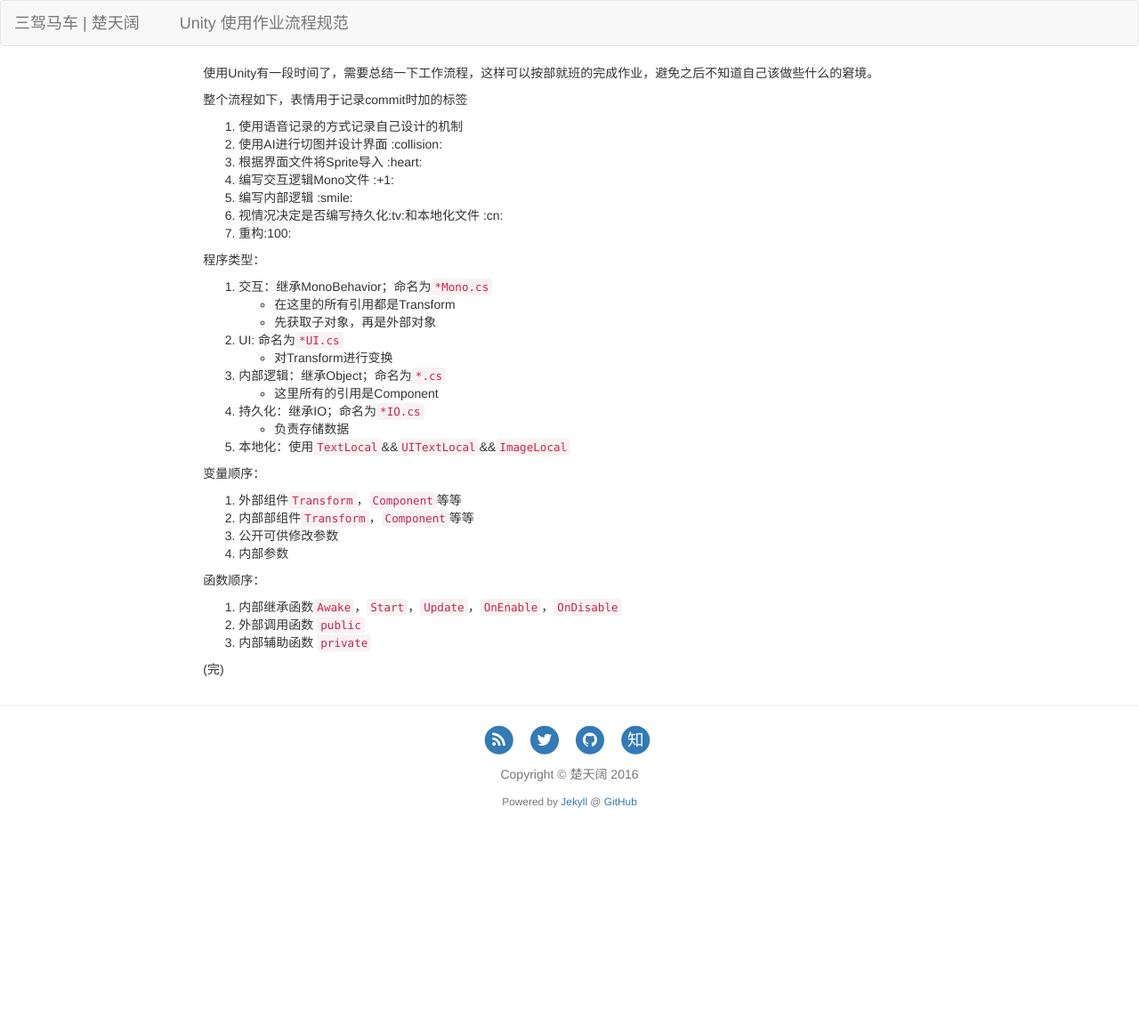
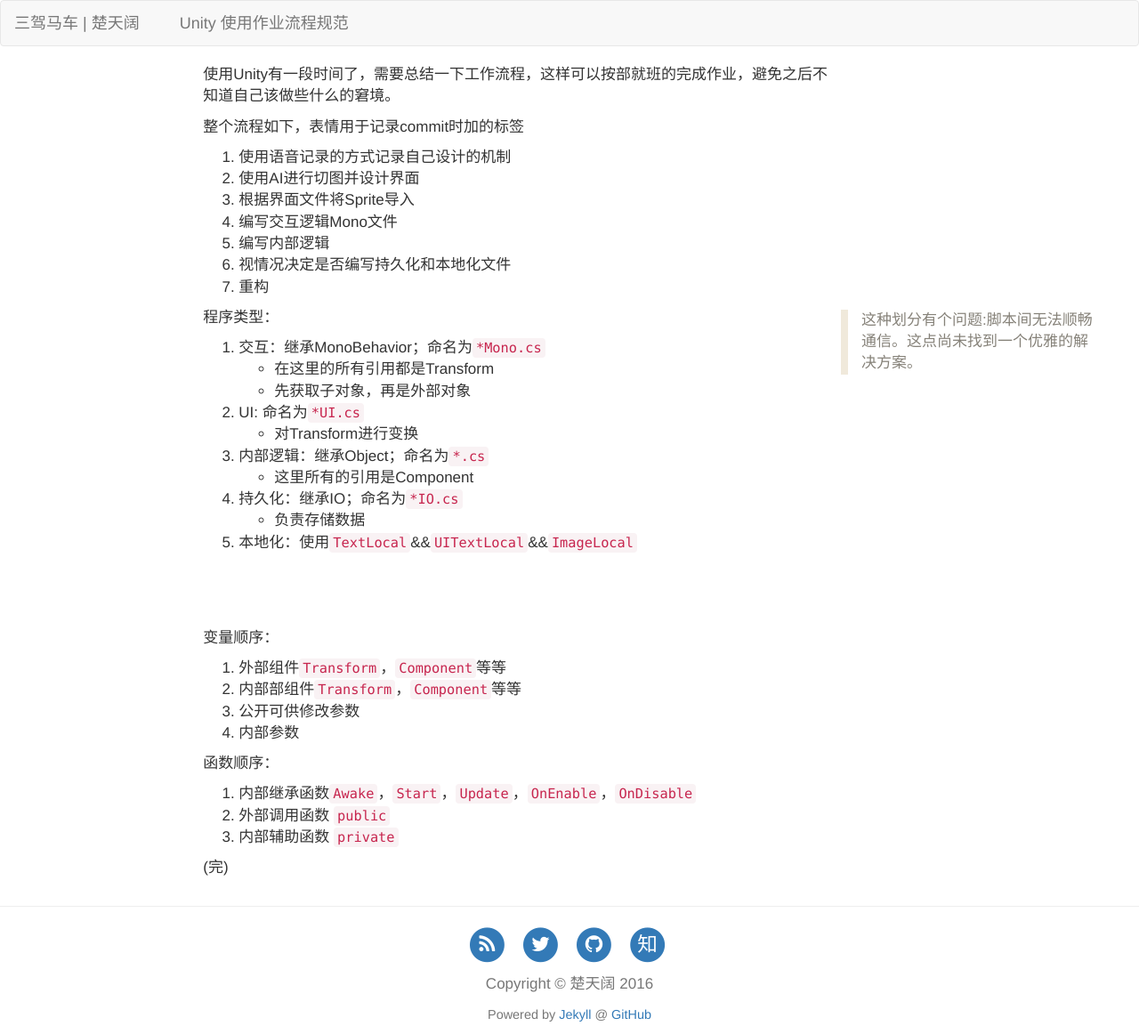
Before and after one commit to guoyu07/blog.tkchu.me, a Jekyll site: the page built from _posts/2016-10-23-unity-workflow.md, in a window 1280 px wide. Shown: the whole page at 89% size. Built offline with Jekyll 4.4.1, drawn with Linux system fonts in a browser that asks for light colours; nearby versions of some CDN libraries; before the commit the page ends 920 px from its top, so only the background shows below that.

Commit message:
增加侧边栏辅助

```diff
--- a/_includes/head.html
+++ b/_includes/head.html
@@ -12,5 +12,5 @@
 <link href="http://apps.bdimg.com/libs/fontawesome/4.2.0/css/font-awesome.min.css" rel="stylesheet" type="text/css">
 <!-- Bootstrap end -->
 
-<link rel="icon" type="image/png" href="//assets/favicon-32x32.png" sizes="32x32" />
-<link rel="icon" type="image/png" href="//assets/favicon-16x16.png" sizes="16x16" />
+<link rel="icon" type="image/png" href="/assets/favicon-32x32.png" sizes="32x32" />
+<link rel="icon" type="image/png" href="/assets/favicon-16x16.png" sizes="16x16" />
--- a/_layouts/post.html
+++ b/_layouts/post.html
@@ -3,6 +3,9 @@
 <head>
   {% include head.html %}
   <title>{% if page.title %}{{ page.title }} | {% endif%}{{ site.title | escape }}</title>
+  <script type="text/javascript" src="/assets/script.js"></script>
+  <link rel="stylesheet" href="/assets/post.css">
+
 </head>
 <body>
   <header>
@@ -20,14 +23,16 @@
 
   </header>
 
-  <div class="container-fluid">
+  <article class="container-fluid">
     <div class="row">
-      <div class="col-md-8 col-md-offset-2">
+      <div class="col-md-2"></div>
+      <div class="col-md-7">
         {{content}}
         <p>(完)</p>
       </div>
     </div>
-  </div>
+    </div>
+  </article>
   <hr>
   {% include links.html %}
   {% include footer.html %}
--- a/_posts/2016-10-23-unity-workflow.md
+++ b/_posts/2016-10-23-unity-workflow.md
@@ -9,14 +9,15 @@ category: program
 整个流程如下，表情用于记录commit时加的标签
 
 1. 使用语音记录的方式记录自己设计的机制
-2. 使用AI进行切图并设计界面 :collision:
-3. 根据界面文件将Sprite导入 :heart:
-4. 编写交互逻辑Mono文件 :+1:
-5. 编写内部逻辑 :smile:
-6. 视情况决定是否编写持久化:tv:和本地化文件 :cn:
-7. 重构:100:
+2. 使用AI进行切图并设计界面
+3. 根据界面文件将Sprite导入
+4. 编写交互逻辑Mono文件
+5. 编写内部逻辑
+6. 视情况决定是否编写持久化和本地化文件
+7. 重构
 
 程序类型：
+<span name="cross_fire"></span>
 
 1. 交互：继承MonoBehavior；命名为`*Mono.cs`
   - 在这里的所有引用都是Transform
@@ -28,6 +29,12 @@ category: program
 4. 持久化：继承IO；命名为`*IO.cs`
   - 负责存储数据
 5. 本地化：使用`TextLocal`&&`UITextLocal`&&`ImageLocal`
+
+<aside name="cross_fire">
+
+这种划分有个问题:脚本间无法顺畅通信。这点尚未找到一个优雅的解决方案。
+
+</aside>
 
 变量顺序：
 
--- /dev/null
+++ b/assets/post.css
@@ -0,0 +1,49 @@
+body{
+  font-size: 17px;
+}
+
+aside {
+  color: #868279;
+  padding: 10px 10px;
+  background: #faf8f5;
+  border: solid 1px #f7f4ed;
+  border-bottom: solid 1px #f0e9db;
+  border-radius: 3px; }
+  aside h2 {
+    color: #9e9b94;
+    font-size: 24px;
+    border: none;
+    margin: 20px 0 10px 0;
+    padding: 0; }
+  aside p, aside li {
+    font: 15px/22px "Source Sans Pro", "Lucida Grande", "Lucida Sans Unicode", Verdana, sans-serif; }
+  aside li {
+    line-height: 20px; }
+  aside > p:first-child {
+    margin-top: 0; }
+  aside > p:last-child {
+    margin-bottom: 0; }
+  aside ul, aside ol {
+    padding: 0 0 0 18px; }
+  aside code {
+    color: #666;
+    font: normal 13px "Source Code Pro", Menlo, Consolas, Monaco, monospace; }
+  aside img {
+    padding: 0; }
+
+aside + aside {
+  margin-top: 10px; }
+
+@media only screen and (min-width: 992px) {
+
+  aside {
+    position: absolute;
+    padding: 0;
+    background: none;
+    border: none;
+    padding-left: 22px;
+    border-radius: 0;
+    border-left: solid 8px #f0e9db; }
+    aside p, aside li {
+      font: 14px/20px "Source Sans Pro", "Lucida Grande", "Lucida Sans Unicode", Verdana, sans-serif; }
+    }
--- /dev/null
+++ b/assets/script.js
@@ -0,0 +1,47 @@
+$(document).ready(function() {
+  $(window).resize(refreshAsides);
+
+  // Since we may not have the height correct for the images, adjust the asides
+  // too when an image is loaded.
+  $('img').load(function() {
+    refreshAsides();
+  });
+
+  // On the off chance the browser supports the new font loader API, use it.
+  if (document.fontloader) {
+    document.fontloader.notifyWhenFontsReady(function() {
+      refreshAsides();
+    });
+  }
+
+  // Lame. Just do another refresh after a second when the font is *probably*
+  // loaded to hack around the fact that the metrics changed a bit.
+  window.setTimeout(refreshAsides, 200);
+
+  refreshAsides();
+});
+
+function refreshAsides() {
+  // Don't position them if they're inline.
+  if ($(document).width() < 992){
+    $("aside").each(function() {
+      this.className= "";
+    });
+    return;
+  }
+  // Vertically position the asides next to the span they annotate.
+  $("aside").each(function() {
+    var aside = $(this);
+    this.className = "col-md-5 col-md-offset-12";
+
+    // Find the span the aside should be anchored next to.
+    var name = aside.attr("name");
+    var span = $("span[name='" + name + "']");
+    if (span == null) {
+      window.console.log("Could not find span for '" + name + "'");
+      return;
+    }
+
+    aside.offset({top: (span.position().top + aside.height())});
+  });
+}
```
Also changed, not shown: index.md (+1 -1 lines).
